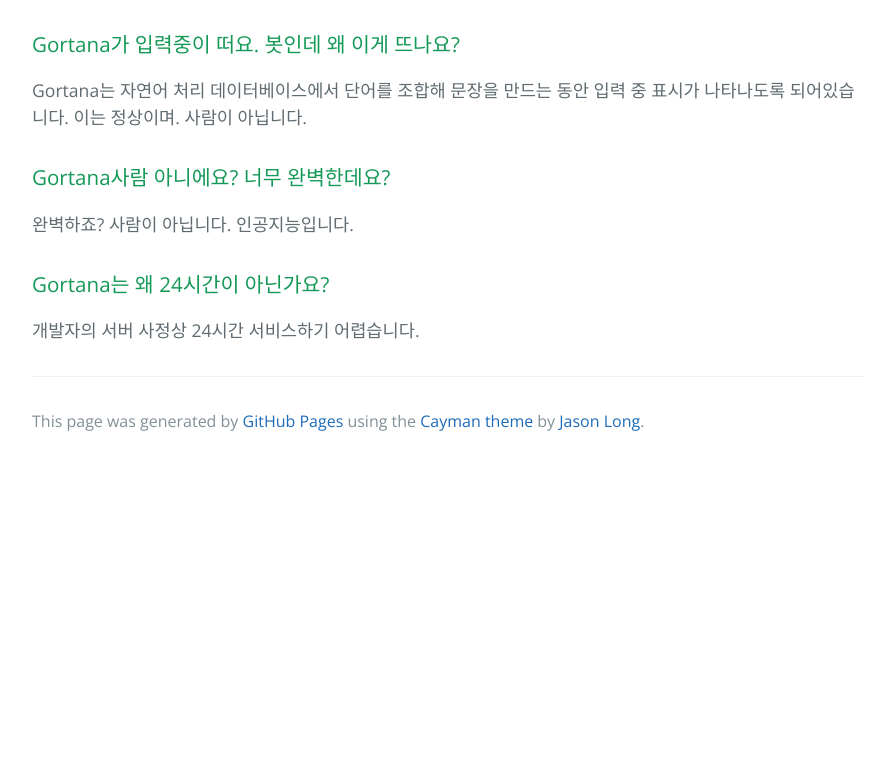
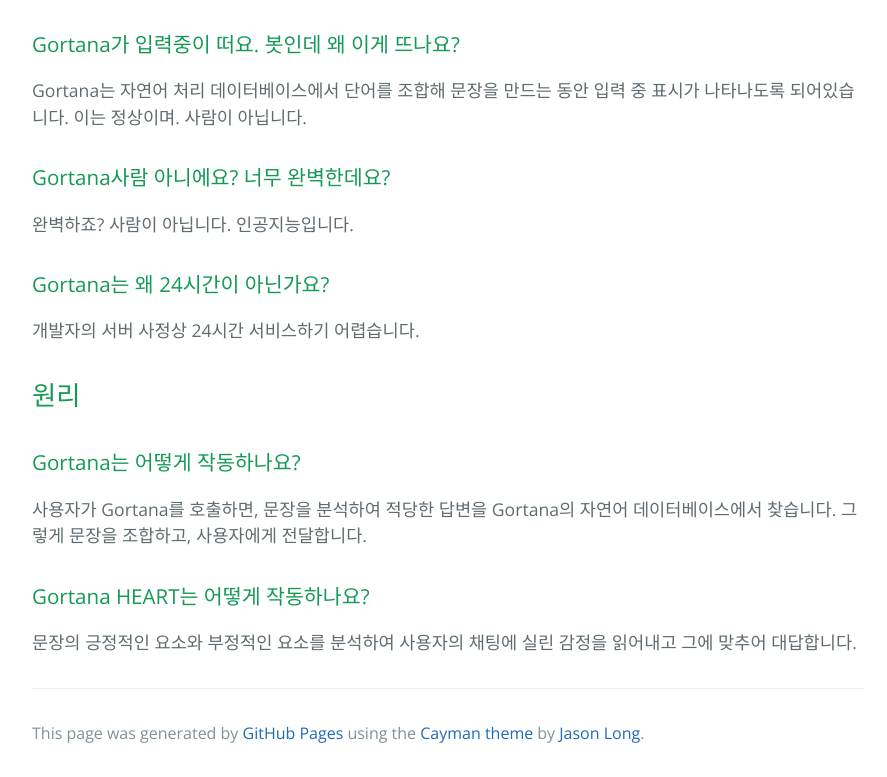
Before and after one commit to cloudrsoft/gortana.github.io, a plain HTML site: page index.html in a window 1280 px wide. Shown: the part 561-1338 px from the top of the page, without its empty margins (192-1079 px from the left). Before the commit the page ends 1026 px from the top, so only its background shows below. Drawn offline with nearby package versions, Linux system fonts and the light colour scheme.

Commit message:
Replace master branch with page content via GitHub

```diff
--- a/index.html
+++ b/index.html
@@ -41,6 +41,19 @@
 
 <p>개발자의 서버 사정상 24시간 서비스하기 어렵습니다.</p>
 
+<h2>
+<a id="원리" class="anchor" href="#%EC%9B%90%EB%A6%AC" aria-hidden="true"><span aria-hidden="true" class="octicon octicon-link"></span></a>원리</h2>
+
+<h3>
+<a id="gortana는-어떻게-작동하나요" class="anchor" href="#gortana%EB%8A%94-%EC%96%B4%EB%96%BB%EA%B2%8C-%EC%9E%91%EB%8F%99%ED%95%98%EB%82%98%EC%9A%94" aria-hidden="true"><span aria-hidden="true" class="octicon octicon-link"></span></a>Gortana는 어떻게 작동하나요?</h3>
+
+<p>사용자가 Gortana를 호출하면, 문장을 분석하여 적당한 답변을 Gortana의 자연어 데이터베이스에서 찾습니다. 그렇게 문장을 조합하고, 사용자에게 전달합니다.</p>
+
+<h3>
+<a id="gortana-heart는-어떻게-작동하나요" class="anchor" href="#gortana-heart%EB%8A%94-%EC%96%B4%EB%96%BB%EA%B2%8C-%EC%9E%91%EB%8F%99%ED%95%98%EB%82%98%EC%9A%94" aria-hidden="true"><span aria-hidden="true" class="octicon octicon-link"></span></a>Gortana HEART는 어떻게 작동하나요?</h3>
+
+<p>문장의 긍정적인 요소와 부정적인 요소를 분석하여 사용자의 채팅에 실린 감정을 읽어내고 그에 맞추어 대답합니다.</p>
+
       <footer class="site-footer">
 
         <span class="site-footer-credits">This page was generated by <a href="https://pages.github.com">GitHub Pages</a> using the <a href="https://github.com/jasonlong/cayman-theme">Cayman theme</a> by <a href="https://twitter.com/jasonlong">Jason Long</a>.</span>
--- a/params.json
+++ b/params.json
@@ -1,6 +1,6 @@
 {
   "name": "Gortana. The AI that learn from you.",
   "tagline": "세상에서 가장 뛰어난 인공지능을 만나보세요.",
-  "body": "Gortana는 세상에서 가장 뛰어난 인공지능입니다.\r\n여러분의 채팅에 답변을 하고, 서로 함께 대화해주죠.\r\n지금부터 Gortana가 선사하는 최첨단 인공지능의 세계에 빠져보세요.\r\n\r\n# FAQ(자주 묻는 질문)\r\n## 채팅\r\n### Gortana가 입력중이 떠요. 봇인데 왜 이게 뜨나요?\r\nGortana는 자연어 처리 데이터베이스에서 단어를 조합해 문장을 만드는 동안 입력 중 표시가 나타나도록 되어있습니다. 이는 정상이며. 사람이 아닙니다.\r\n\r\n### Gortana사람 아니에요? 너무 완벽한데요?\r\n완벽하죠? 사람이 아닙니다. 인공지능입니다.\r\n\r\n### Gortana는 왜 24시간이 아닌가요?\r\n개발자의 서버 사정상 24시간 서비스하기 어렵습니다.\r\n",
+  "body": "Gortana는 세상에서 가장 뛰어난 인공지능입니다.\r\n여러분의 채팅에 답변을 하고, 서로 함께 대화해주죠.\r\n지금부터 Gortana가 선사하는 최첨단 인공지능의 세계에 빠져보세요.\r\n\r\n# FAQ(자주 묻는 질문)\r\n## 채팅\r\n### Gortana가 입력중이 떠요. 봇인데 왜 이게 뜨나요?\r\nGortana는 자연어 처리 데이터베이스에서 단어를 조합해 문장을 만드는 동안 입력 중 표시가 나타나도록 되어있습니다. 이는 정상이며. 사람이 아닙니다.\r\n\r\n### Gortana사람 아니에요? 너무 완벽한데요?\r\n완벽하죠? 사람이 아닙니다. 인공지능입니다.\r\n\r\n### Gortana는 왜 24시간이 아닌가요?\r\n개발자의 서버 사정상 24시간 서비스하기 어렵습니다.\r\n\r\n## 원리\r\n### Gortana는 어떻게 작동하나요?\r\n사용자가 Gortana를 호출하면, 문장을 분석하여 적당한 답변을 Gortana의 자연어 데이터베이스에서 찾습니다. 그렇게 문장을 조합하고, 사용자에게 전달합니다.\r\n\r\n### Gortana HEART는 어떻게 작동하나요?\r\n문장의 긍정적인 요소와 부정적인 요소를 분석하여 사용자의 채팅에 실린 감정을 읽어내고 그에 맞추어 대답합니다.\r\n",
   "note": "Don't delete this file! It's used internally to help with page regeneration."
 }
```
